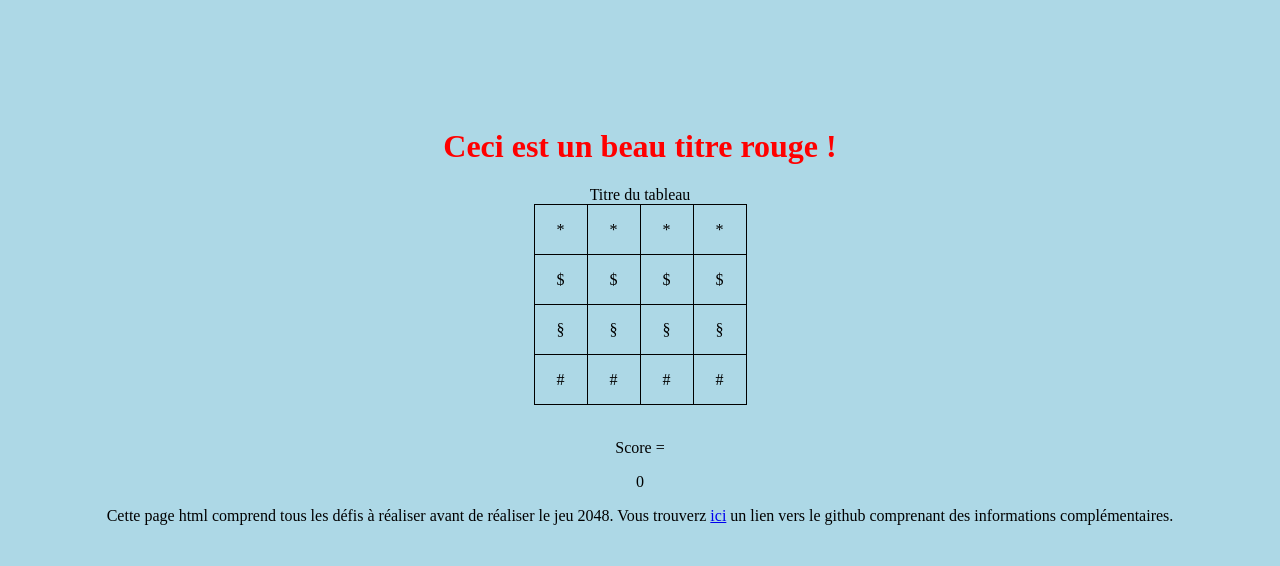
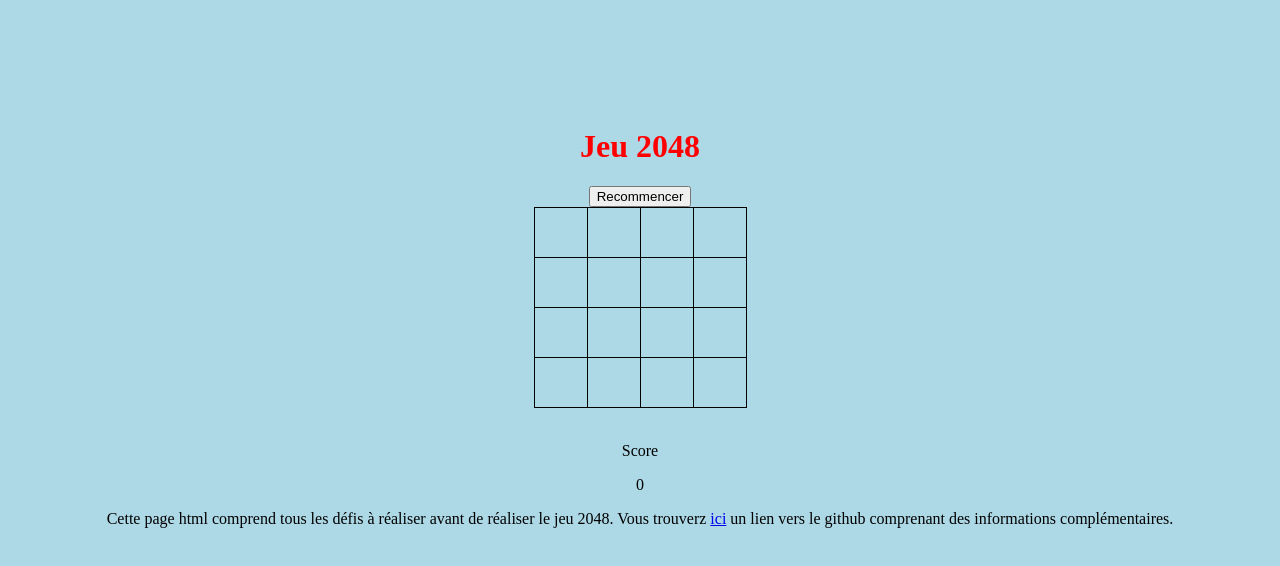
Before and after one commit to ST3LL/CHARPAK_S5-UE_MOOC_1, a plain HTML site: page Défis/index.html in a window 1280 px wide. Drawn offline with Linux system fonts and the light colour scheme.

Commit message:
new layout

```diff
--- a/Défis/index.html
+++ b/Défis/index.html
@@ -5,38 +5,40 @@
         <script src="index.js"></script>
     </head>
     <body>
-        <h1 id="titre_principal">Ceci est un beau titre rouge !</h1>
+        <h1 id="titre_principal">Jeu 2048</h1>
         <section>
             <article>
+                <button onclick="startGame();"> Recommencer </button>
                 <table id="tableau">
-                    <caption>Titre du tableau</caption>
                     <tr>
-                        <td id="case0-0">*</td>
-                        <td id="case1-0">*</td>
-                        <td id="case2-0">*</td>
-                        <td id="case3-0">*</td>
+                        <td id="case0-0"></td>
+                        <td id="case1-0"></td>
+                        <td id="case2-0"></td>
+                        <td id="case3-0"></td>
                     </tr>
                     <tr>
-                        <td id="case0-1">$</td>
-                        <td id="case1-1">$</td>
-                        <td id="case2-1">$</td>
-                        <td id="case3-1">$</td>
+                        <td id="case0-1"></td>
+                        <td id="case1-1"></td>
+                        <td id="case2-1"></td>
+                        <td id="case3-1"></td>
                     </tr>
                     <tr>
-                        <td id="case0-2">§</td>
-                        <td id="case1-2">§</td>
-                        <td id="case2-2">§</td>
-                        <td id="case3-2">§</td>
+                        <td id="case0-2"></td>
+                        <td id="case1-2"></td>
+                        <td id="case2-2"></td>
+                        <td id="case3-2"></td>
                     </tr>
                     <tr>
-                        <td id="case0-3">#</td>
-                        <td id="case1-3">#</td>
-                        <td id="case2-3">#</td>
-                        <td id="case3-3">#</td>
+                        <td id="case0-3"></td>
+                        <td id="case1-3"></td>
+                        <td id="case2-3"></td>
+                        <td id="case3-3"></td>
                     </tr>
                 </table>
             <br>
-            <p>Score = </p><div id="score">0</div>
+            <div id="conteneur">
+            <p> Score </p><div id="score">0</div>
+            </div>
             </article>
             <aside>
                 <p>Cette page html comprend tous les défis à réaliser avant de réaliser le jeu 2048. Vous trouverz <a href="https://github.com/tinou99/CHARPAK-UE_MOOC_1">ici</a> un lien vers le github comprenant des informations complémentaires.</p>
```
